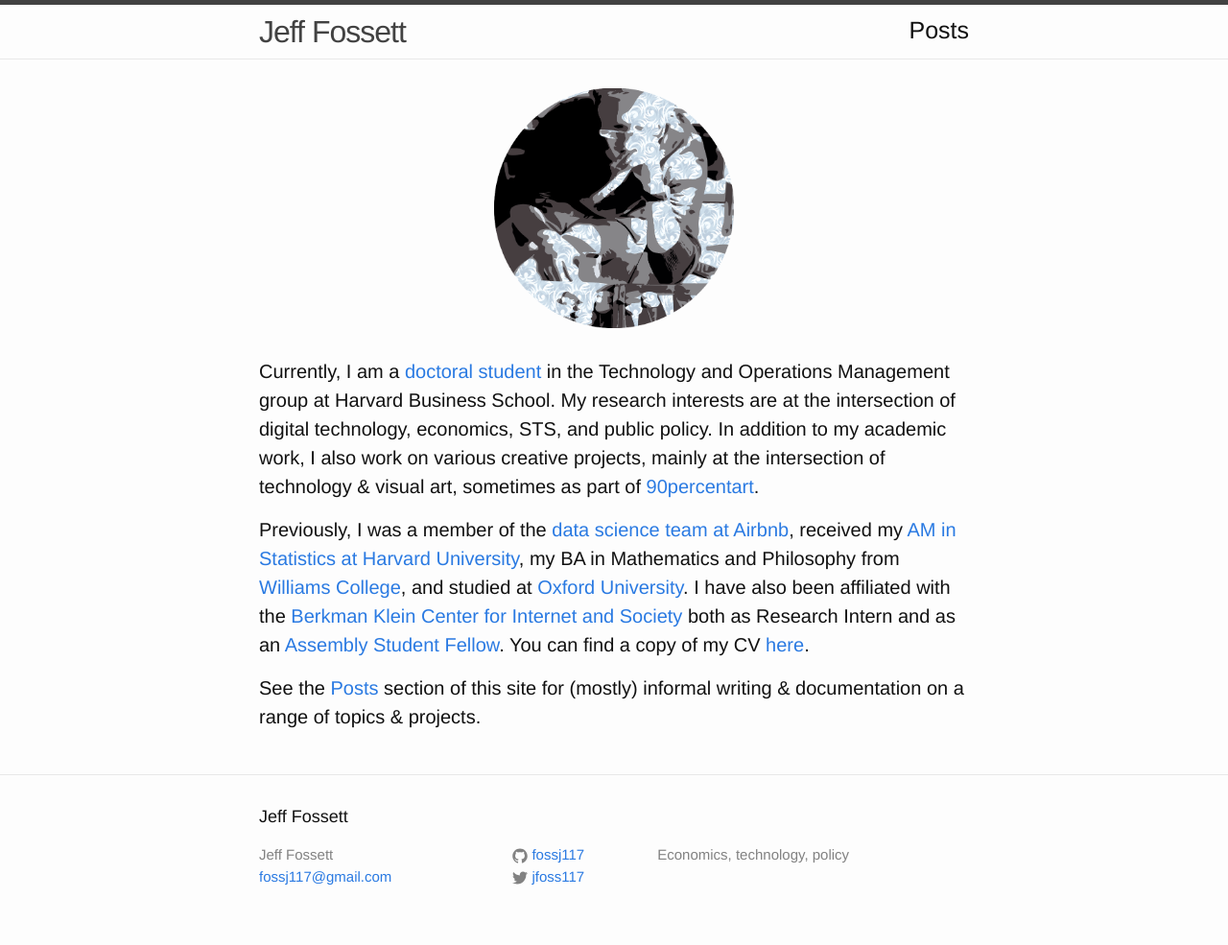
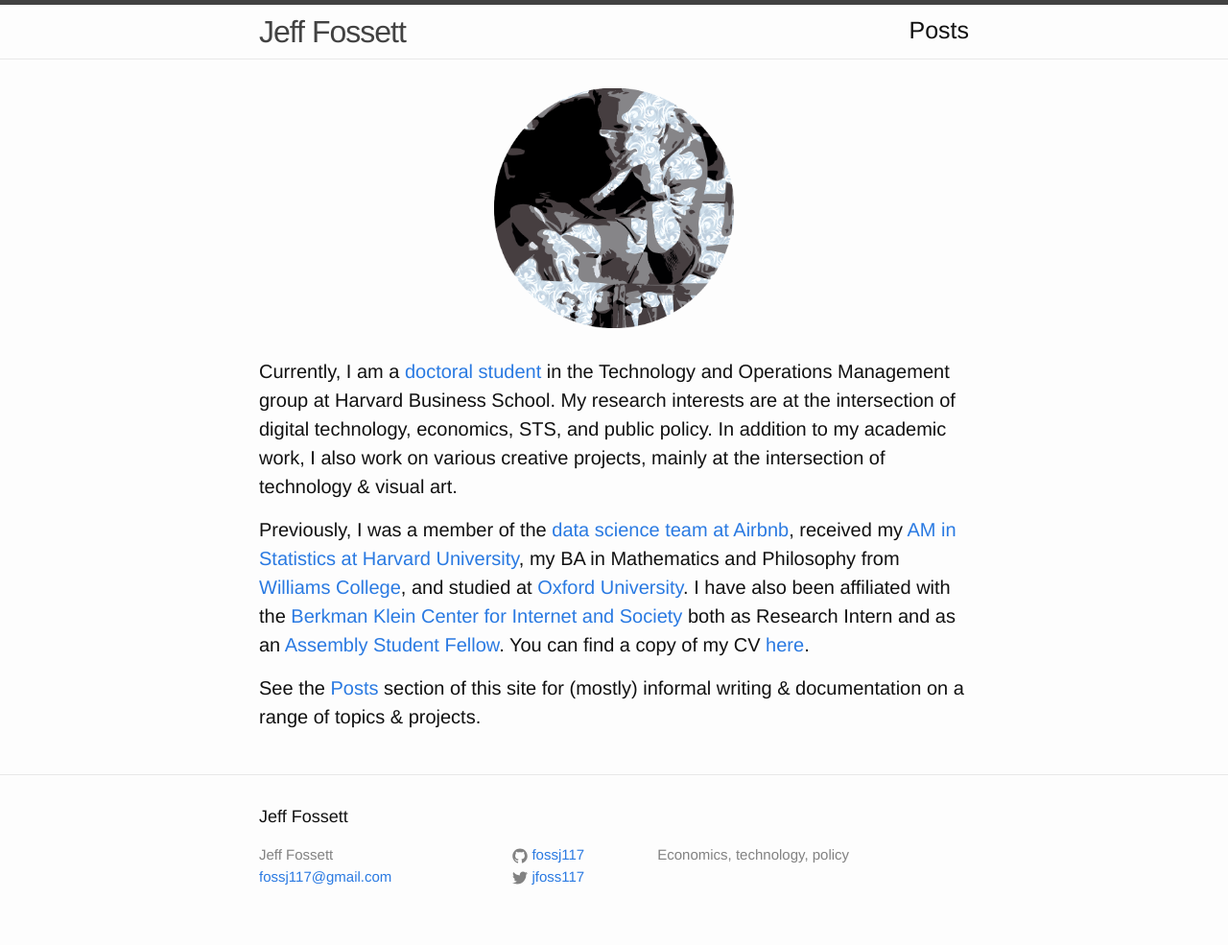
Before and after one commit to Fossj117/fossj117.github.io, a Jekyll site: the page built from index.html, in a window 1280 px wide. Shown: the whole page at 96% size. Built offline with Jekyll 4.4.1, drawn with Linux system fonts in a browser that asks for light colours.

Commit message:
update index

```diff
--- a/index.html
+++ b/index.html
@@ -7,7 +7,6 @@
 </center>
 
 <br>
-<p>Currently, I am a <a href="https://www.hbs.edu/faculty/Pages/profile.aspx?facId=1068421"> doctoral student</a> in the Technology and Operations Management group at Harvard Business School. My research interests are at the intersection of digital technology, economics, STS, and public policy. In addition to my academic work, I also work on various creative projects, mainly at the intersection of technology & visual art, sometimes as part of
-<a href="http://90percentart.com/">90percentart</a>.</p>
+<p>Currently, I am a <a href="https://www.hbs.edu/faculty/Pages/profile.aspx?facId=1068421"> doctoral student</a> in the Technology and Operations Management group at Harvard Business School. My research interests are at the intersection of digital technology, economics, STS, and public policy. In addition to my academic work, I also work on various creative projects, mainly at the intersection of technology & visual art.</p>
 <p>Previously, I was a member of the <a href="https://medium.com/airbnb-engineering/at-airbnb-data-science-belongs-everywhere-917250c6beba">data science team at Airbnb</a>, received my <a href="https://statistics.fas.harvard.edu/alumni"> AM in Statistics at Harvard University</a>, my BA in Mathematics and Philosophy from <a href="https://www.williams.edu/">Williams College</a>, and studied at <a href="https://exeter.williams.edu/">Oxford University</a>. I have also been affiliated with the <a href="https://cyber.harvard.edu/">Berkman Klein Center for Internet and Society</a> both as Research Intern and as an <a href="https://www.bkmla.org/">Assembly Student Fellow</a>. You can find a copy of my CV <a href="/files/Jeffrey_Fossett_CV_Aug19.pdf">here</a>.</p>
 <p>See the <a href="https://jeffreyfossett.com/posts/">Posts</a> section of this site for (mostly) informal writing & documentation on a range of topics & projects.</p>
```
